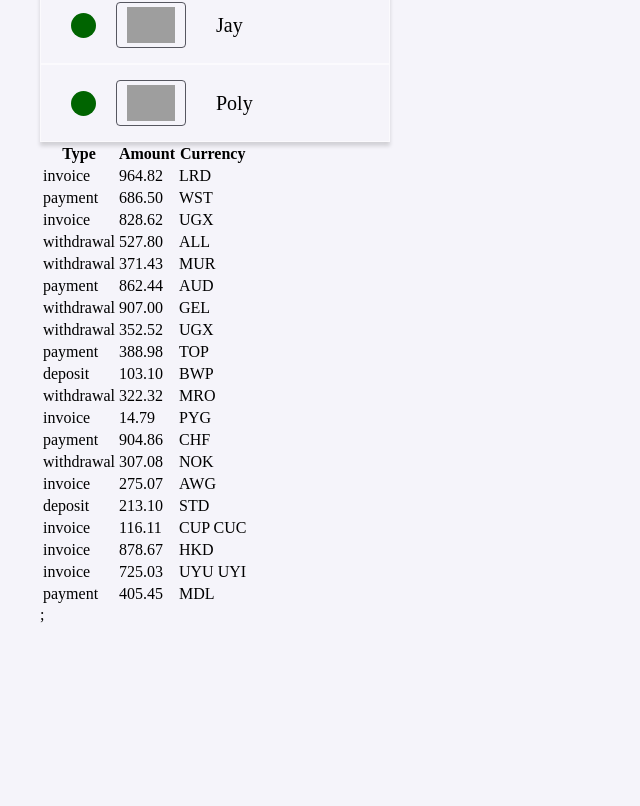
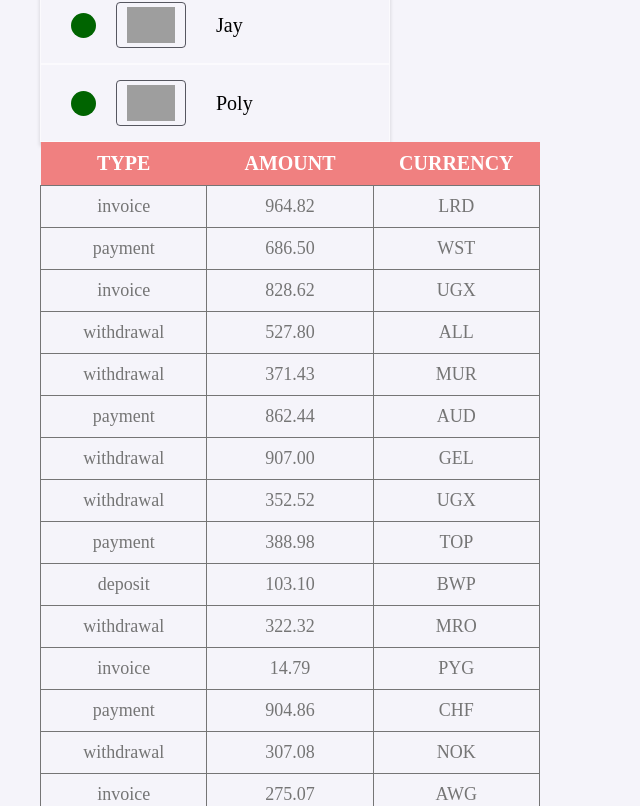
Before and after one commit to Firsache/goit-react-hw-01-components, a React (Create React App) app: page / in a window 1280 px wide. Shown: the part 814-1620 px from the top of the page, without its empty margins (0-640 px from the left). Before the commit the page ends 1468 px from the top, so only its background shows below. Built offline with nearby package versions, Linux system fonts and the light colour scheme; grey boxes are pictures that could not be loaded.

Commit message:
Added styles to TransitionHistory

```diff
--- a/src/components/Statistics/Statistics.styled.js
+++ b/src/components/Statistics/Statistics.styled.js
@@ -6,6 +6,7 @@ max-width: 500px;
 display: flex;
 flex-direction: column;
 background-color: #ffffff;
+box-shadow: 0px 4px 4px rgba(0, 0, 0, 0.15);
 `
 
 export const Title = styled.h2`
@@ -32,6 +33,7 @@ padding-top: 15px;
 padding-bottom: 15px;
 
 font-size: 20px;
+
+background-color: ${p => p.backgroundColor};
 color: #ffffff;
-background-color: blue;
 `
--- a/src/components/TransactionHistory/TransactionHistory.jsx
+++ b/src/components/TransactionHistory/TransactionHistory.jsx
@@ -1,24 +1,26 @@
 import PropTypes from 'prop-types';
+import { Table, Head, Title, Data } from './TransactionHistory.styled';
+
 export const TransactionHistory = ({ items }) => {
   return (
-    <table className="transaction-history">
-      <thead>
+    <Table>
+      <Head>
         <tr>
-          <th>Type</th>
-          <th>Amount</th>
-          <th>Currency</th>
+          <Title>Type</Title>
+          <Title>Amount</Title>
+          <Title>Currency</Title>
         </tr>
-      </thead>
+      </Head>
       {items.map(({ type, amount, currency, id }) => {
         return (<tbody key={id}>
           <tr>
-            <td>{type}</td>
-            <td>{amount}</td>
-            <td>{currency}</td>
+            <Data>{type}</Data>
+            <Data>{amount}</Data>
+            <Data>{currency}</Data>
           </tr>
         </tbody>)
       })}
-    </table>
+    </Table>
   )
 }
 
--- /dev/null
+++ b/src/components/TransactionHistory/TransactionHistory.styled.js
@@ -0,0 +1,33 @@
+import styled from 'styled-components';
+
+export const Table = styled.table`
+    border-collapse: collapse;
+    width: 500px;
+`
+
+export const Head = styled.thead`
+
+`
+export const Title = styled.th`
+width: calc(100% / 3);
+padding: 10px;
+
+font-weight: 600;
+font-size: 20px;
+text-transform: uppercase;
+
+background-color: lightcoral;
+color: #ffffff;
+`
+
+export const Data = styled.td`
+    width: calc(100% / 3);
+    text-align: center;
+    padding: 10px;
+
+    font-size: 18px;
+    letter-spacing: 1.3;
+    color: #757575;
+
+    border: 1px solid #757575;
+`
```
Also changed, not shown: src/components/TransactionHistory/TransactionHistory.module.css (deleted).
